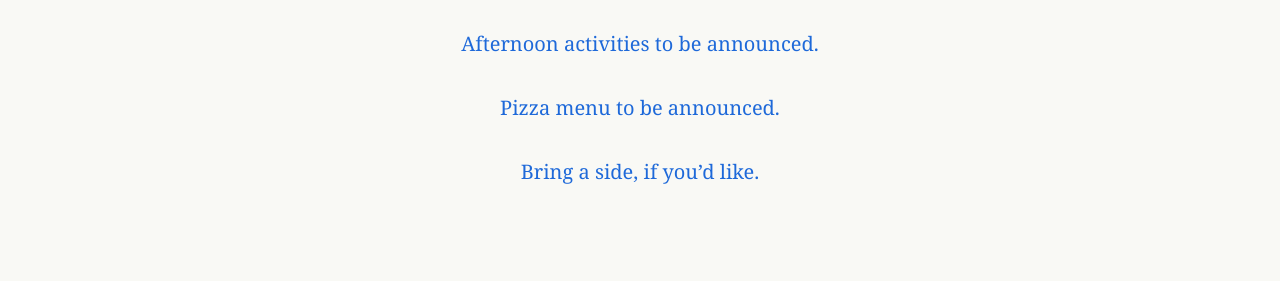
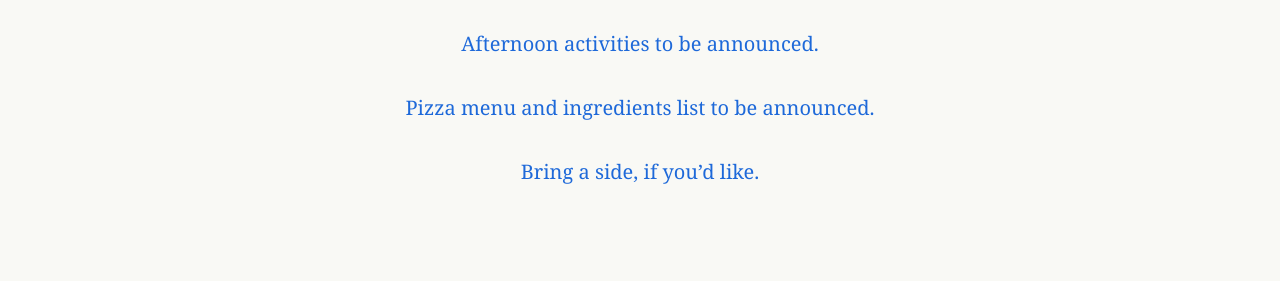
Before and after one commit to jondueck/jondueck.ca, an Eleventy site: page pizza.md in a window 1280 px wide. Shown: the part 476-757 px from the top of the page. Built offline with nearby package versions, Linux system fonts and the light colour scheme; Eleventy itself is replaced by a stand-in of ours; files that its build step writes are made by us from their sources; a web font is replaced by a local one; what eleventy-plugin-footnotes, eleventy-sass, markdown-it-attrs would draw is missing.

Commit message:
update pizza page copy

```diff
--- a/_layouts/pizza.njk
+++ b/_layouts/pizza.njk
@@ -16,7 +16,7 @@ layout: base.njk
         {# <p>Co-Hosted with Ryan & Sarah</p> #}
         <p>27 July 2024</p>
         <p>Afternoon activities to be announced.</p>
-        <p>Pizza menu to be announced.</p>
+        <p>Pizza menu and ingredients list to be announced.</p>
         <p>Bring a side, if you’d like.</p>
     </center>
 
```
